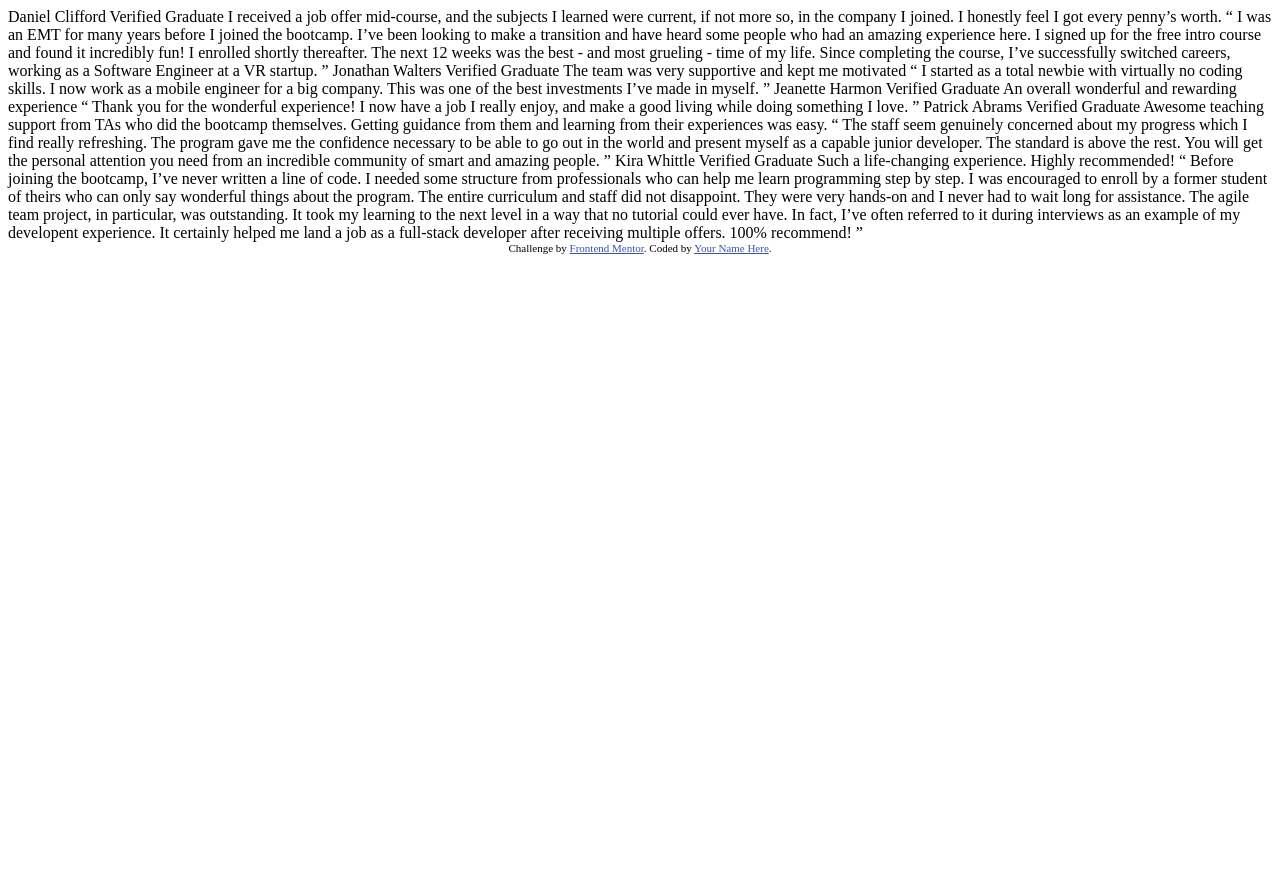
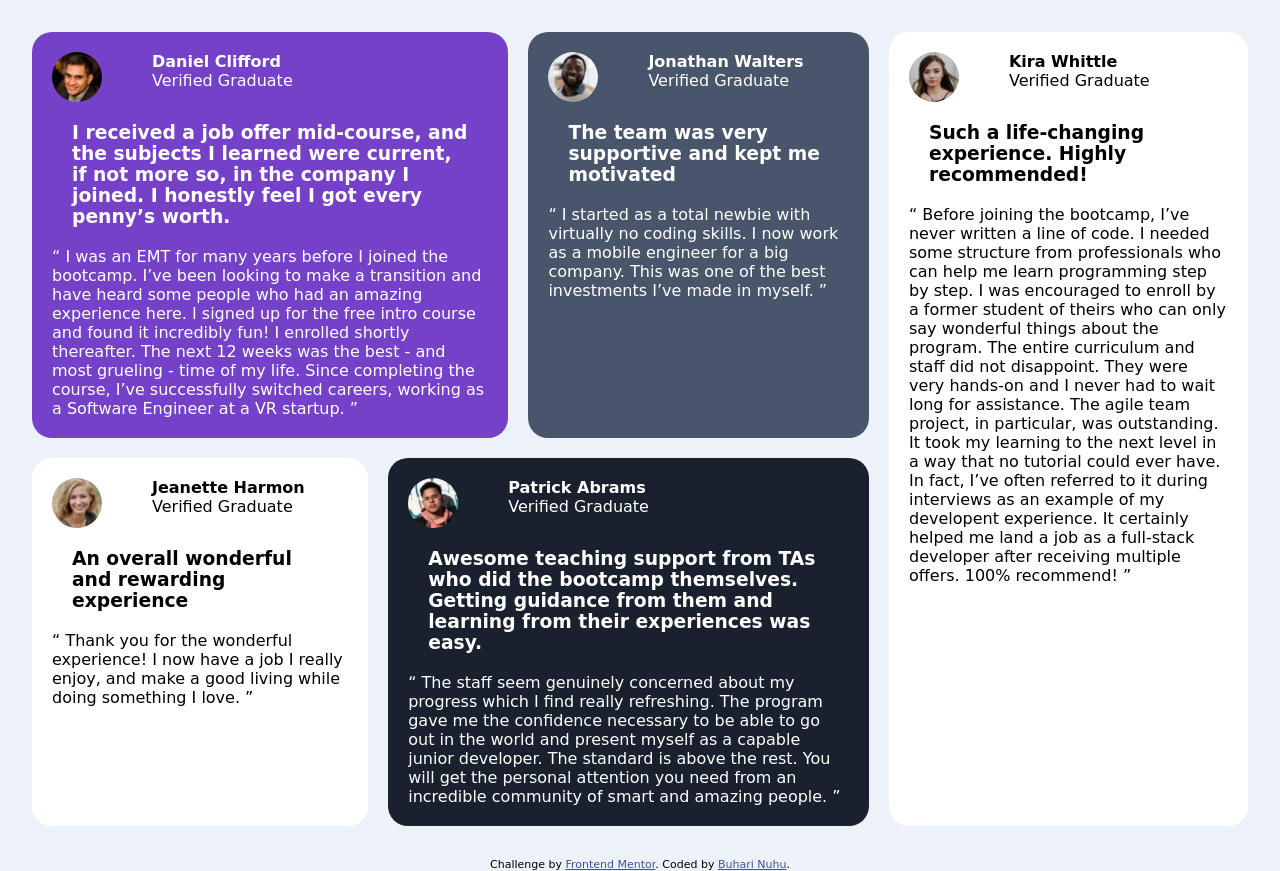
Before and after one commit to easaber/testimonialGrid, a plain HTML site: page index.html in a window 1280 px wide. Before the commit the page ends 800 px from the top, so only its background shows below. Drawn offline with Linux system fonts and the light colour scheme; a web font is replaced by a local one.

Commit message:
Updated Testimonial Grid Challenge

```diff
--- a/index.html
+++ b/index.html
@@ -3,62 +3,92 @@
 <head>
   <meta charset="UTF-8">
   <meta name="viewport" content="width=device-width, initial-scale=1.0"> <!-- displays site properly based on user's device -->
-
   <link rel="icon" type="image/png" sizes="32x32" href="./images/favicon-32x32.png">
-
   <title>Frontend Mentor | [Challenge Name Here]</title>
-
   <!-- Feel free to remove these styles or customise in your own stylesheet 👍 -->
   <style>
     .attribution { font-size: 11px; text-align: center; }
     .attribution a { color: hsl(228, 45%, 44%); }
   </style>
+  <link rel="stylesheet" href="style.css">
 </head>
 <body>
-  Daniel Clifford
-  Verified Graduate
+  <!--background-color hsl(210, 46%, 95%);-->
+  <div class="container">
 
-  I received a job offer mid-course, and the subjects I learned were current, if not more so,
-  in the company I joined. I honestly feel I got every penny’s worth.
-
+  <div class="Daniel-clofford">
+      <div class="heading-image">
+        <img id="all-images"src="images/image-daniel.jpg" alt="picture-of-daniel">
+        <div class="title-heading">
+          <h4>Daniel Clifford</h4>
+          <p>Verified Graduate</p>
+        </div>
+  </div>
+  <h3>I received a job offer mid-course, and the subjects I learned were current, if not more so,
+  in the company I joined. I honestly feel I got every penny’s worth.</h3>
+<p>
   “ I was an EMT for many years before I joined the bootcamp. I’ve been looking to make a
   transition and have heard some people who had an amazing experience here. I signed up
   for the free intro course and found it incredibly fun! I enrolled shortly thereafter.
   The next 12 weeks was the best - and most grueling - time of my life. Since completing
-  the course, I’ve successfully switched careers, working as a Software Engineer at a VR startup. ”
+  the course, I’ve successfully switched careers, working as a Software Engineer at a VR startup. ”</p>
+</div>
+<div class="jonathan-walter">
+  <div class="heading-image">
+    <img id="all-images" src="images/image-jonathan.jpg" alt="picture-of-jonathan">
+    <div class="title-heading">
+  <h4>Jonathan Walters</h4>
+  <p>Verified Graduate</p>
+  </div>
+</div>
+  <h3>The team was very supportive and kept me motivated</h3>
+<p>
+  “ I started as a total newbie with virtually no coding skills. I now work as a mobile engineer
+  for a big company. This was one of the best investments I’ve made in myself. ”</p>
+</div>
 
-  Jonathan Walters
-  Verified Graduate
+<div class="jeanette-harmon">
+  <div class="heading-image">
+    <img id="all-images"src="images/image-jeanette.jpg" alt="image-of-jeanette">
+    <div class="title-heading">
+  <h4>Jeanette Harmon</h4>
+  <p>Verified Graduate</p>
+  </div>
+</div>
+  <h3>An overall wonderful and rewarding experience</h3>
+<p>
+  “ Thank you for the wonderful experience! I now have a job I really enjoy, and make a good living
+  while doing something I love. ”</p>
+</div>
 
-  The team was very supportive and kept me motivated
-
-  “ I started as a total newbie with virtually no coding skills. I now work as a mobile engineer
-  for a big company. This was one of the best investments I’ve made in myself. ”
-
-  Jeanette Harmon
-  Verified Graduate
-
-  An overall wonderful and rewarding experience
-
-  “ Thank you for the wonderful experience! I now have a job I really enjoy, and make a good living
-  while doing something I love. ”
-
-  Patrick Abrams
-  Verified Graduate
-
+<div class="patric-abrams">
+  <div class="heading-image">
+    <img id="all-images"src="images/image-patrick.jpg" alt="image-of-patric">
+    <div class="title-heading">
+  <h4>Patrick Abrams</h4>
+  <p>Verified Graduate</p>
+  </div>
+</div>
+<h3>
   Awesome teaching support from TAs who did the bootcamp themselves. Getting guidance from them and
-  learning from their experiences was easy.
-
+  learning from their experiences was easy.</h3>
+<p>
   “ The staff seem genuinely concerned about my progress which I find really refreshing. The program
   gave me the confidence necessary to be able to go out in the world and present myself as a capable
   junior developer. The standard is above the rest. You will get the personal attention you need from
-  an incredible community of smart and amazing people. ”
+  an incredible community of smart and amazing people. ”</p>
+</div>
 
-  Kira Whittle
-  Verified Graduate
-
-  Such a life-changing experience. Highly recommended!
-
+<div class="kira-whittle">
+  <div class="heading-image">
+    <img id="all-images"src="images/image-kira.jpg" alt="image-of-kira">
+    <div class="title-heading">
+  <h4>Kira Whittle</h4>
+  <p>Verified Graduate</p>
+  </div>
+</div>
+  <h3>Such a life-changing experience. Highly recommended!</h3>
+<p>
   “ Before joining the bootcamp, I’ve never written a line of code. I needed some structure from
   professionals who can help me learn programming step by step. I was encouraged to enroll by a former
   student of theirs who can only say wonderful things about the program. The entire curriculum and staff
@@ -66,11 +96,13 @@
   project, in particular, was outstanding. It took my learning to the next level in a way that no tutorial
   could ever have. In fact, I’ve often referred to it during interviews as an example of my developent
   experience. It certainly helped me land a job as a full-stack developer after receiving multiple offers.
-  100% recommend! ”
+  100% recommend! ”</p>
+</div>
 
+</div>
   <div class="attribution">
     Challenge by <a href="https://www.frontendmentor.io?ref=challenge" target="_blank">Frontend Mentor</a>.
-    Coded by <a href="#">Your Name Here</a>.
+    Coded by <a href="#">Buhari Nuhu</a>.
   </div>
 </body>
 </html>
--- /dev/null
+++ b/style.css
@@ -0,0 +1,95 @@
+@import url('https://fonts.googleapis.com/css2?family=Asap+Condensed&family=Koh+Santepheap:wght@100&display=swap');
+
+*{
+  margin: 0;
+  padding: 0;
+}
+body{
+  background-color: hsl(210, 46%, 95%);
+  font-family: 'Asap Condensed', sans-serif;
+  font-family: 'Koh Santepheap', cursive;
+}
+.container{
+  display: grid;
+  grid-gap: 20px;
+  padding-block: 2rem;
+  width: min(95%, 78rem);
+  margin-inLine: auto;
+  grid-template-areas:
+    "one one two five"
+    "three four four five";
+}
+@media(max-width: 50em){
+  .container{
+    grid-template-areas:
+    "one"
+    "two"
+    "three"
+    "four"
+    "five";
+  }
+}
+
+.Daniel-clofford{
+  grid-area: one;
+}
+.jonath-walter{
+  grid-area: two;
+}
+.jeanette-harmon{
+  grid-area: three;
+}
+.patric-abrams{
+  grid-area: four;
+}
+.kira-whittle{
+  grid-area: five;
+}
+.Daniel-clofford{
+  background-color: hsl(263, 55%, 52%);
+  border-radius: 20px;
+  padding: 20px;
+  color: hsl(0, 0%, 100%);
+}
+#all-images{
+  width: 50px;
+  height: 50px;
+  border-radius: 50%;
+}
+
+.heading-image{
+display: flex;
+flex-direction: row;
+}
+.title-heading{
+  margin-left: 50px;
+}
+
+h3{
+  margin: 20px;
+}
+
+.jonathan-walter{
+  background-color: hsl(217, 19%, 35%);
+  padding: 20px;
+  color: hsl(0, 0%, 100%);
+  border-radius: 20px;
+}
+.jeanette-harmon{
+  background-color: hsl(0, 0%, 100%);
+  padding: 20px;
+  border-radius: 20px;
+}
+
+.patric-abrams{
+  background-color: hsl(219, 29%, 14%);
+  color: hsl(0, 0%, 100%);
+  padding: 20px;
+  border-radius: 20px;
+}
+
+.kira-whittle{
+  background-color: hsl(0, 0%, 100%);
+  padding: 20px;
+  border-radius: 20px;
+}
```
